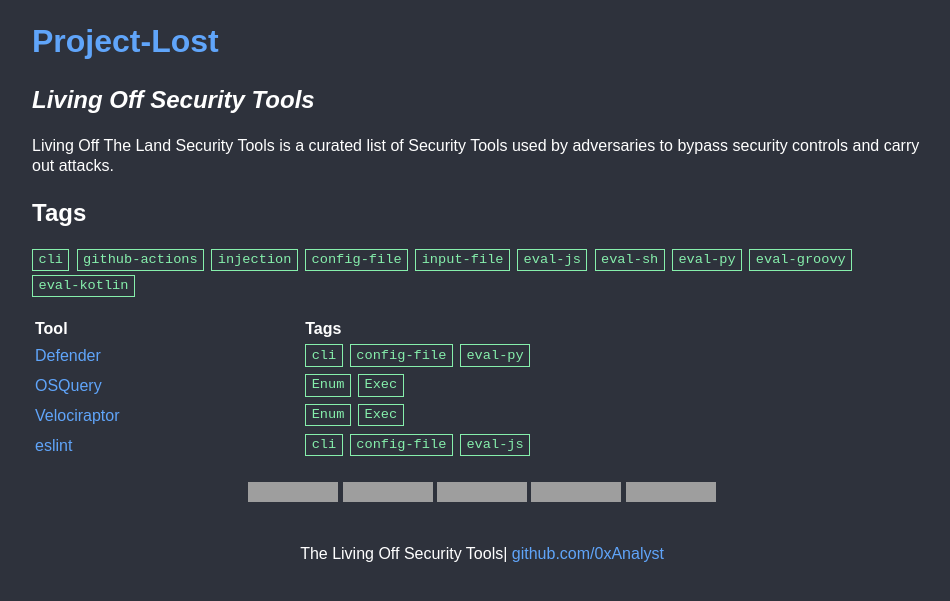
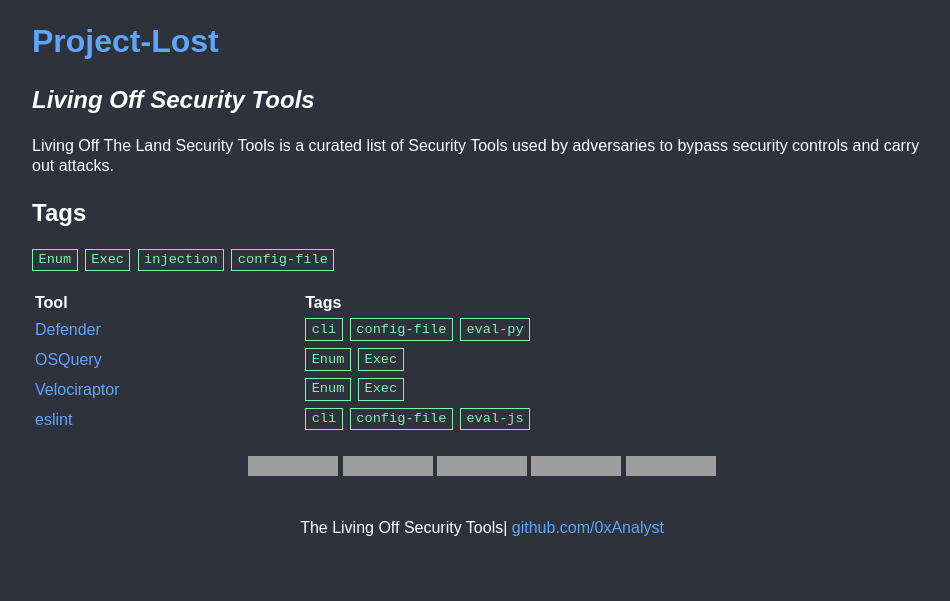
Before and after one commit to 0xAnalyst/Project-Lost, a Jekyll site: the page built from index.html, in a window 1280 px wide, cut to the strip 0-601 px from the top of the page. Shown: the whole strip, without its empty margins (158-1108 px from the left). Built offline with Jekyll 4.4.1, drawn with Linux system fonts in a browser that asks for light colours; some of the changed lines change nothing that is shown; grey boxes are pictures that could not be loaded.

Commit message:
Update tags.yml

```diff
--- a/_data/tags.yml
+++ b/_data/tags.yml
@@ -1,30 +1,12 @@
-cli:
+Enum:
   docs: |
-    The tool is CLI that is not specific to a particular CI environment.
-github-actions:
+    Enumerate users on the system
+Exec:
   docs: |
-    The tool is specific to GitHub Actions.
+    Execute commands
 injection:
   docs: |
     The tool is exploitable through a workflow injection.
 config-file:
   docs: |
     The tool loads a config file that allows code execution.
-input-file:
-  docs: |
-    The tool loads an input file that allows code execution.
-eval-js:
-  docs: |
-    The tool evaluates JavaScript code.
-eval-sh:
-  docs: |
-    The tool evaluates shell commands.
-eval-py:
-  docs: |
-    The tool evaluates Python code.
-eval-groovy:
-  docs: |
-    The tool evaluates Groovy code.
-eval-kotlin:
-  docs: |
-    The tool evaluates Kotlin code.
```
